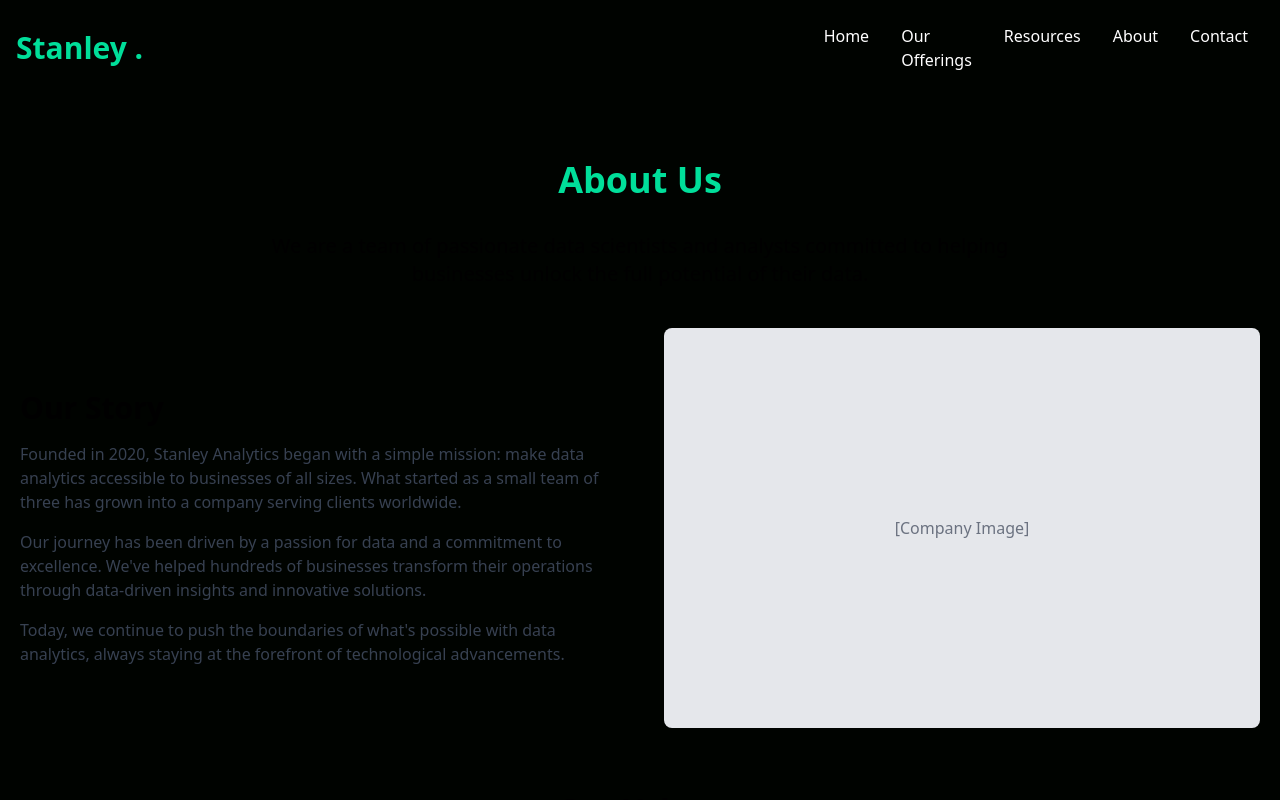
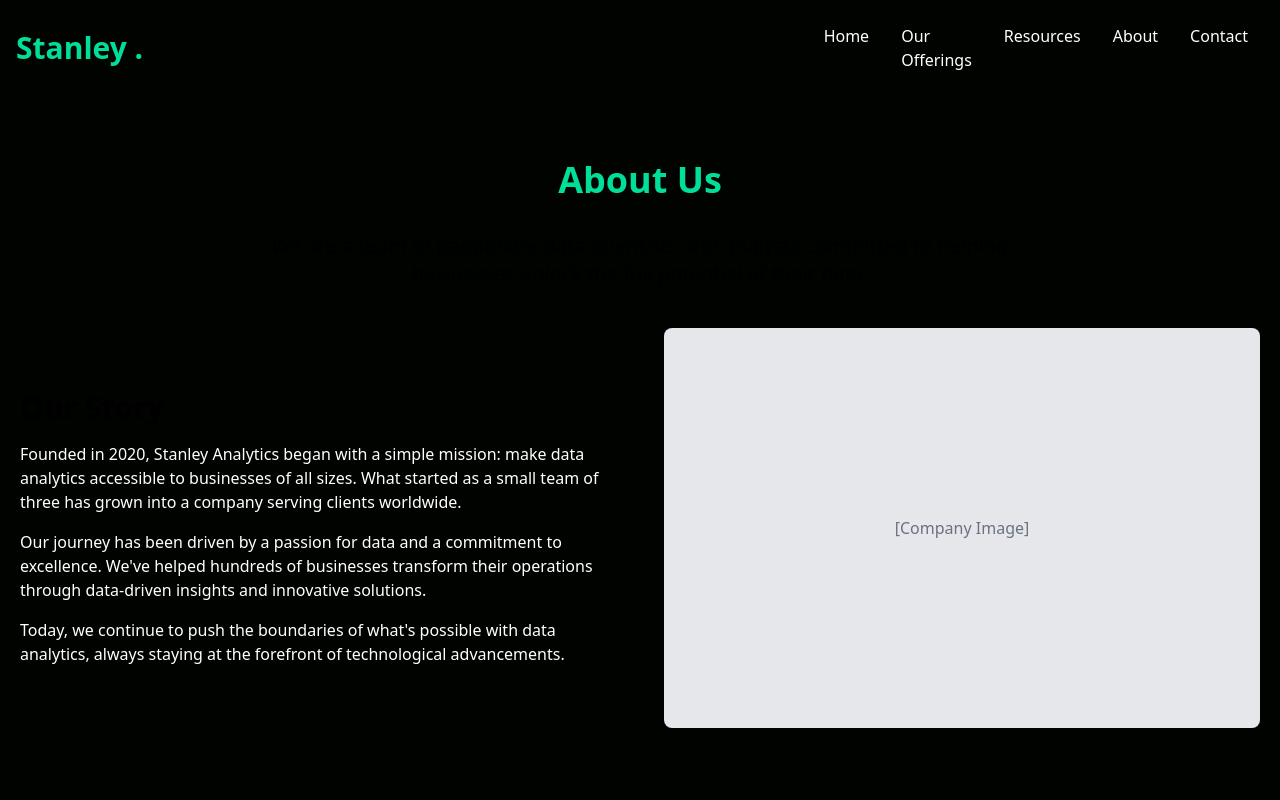
Before and after one commit to StanleyKioko/React-Tailwind-Vite-Simple-front-end, a React (Create React App) app: page /About in a window 1280 px wide. Shown: the top 800 px of the page. Built offline with nearby package versions, Linux system fonts and the light colour scheme.

Commit message:
About us updated

```diff
--- a/src/pages/About.jsx
+++ b/src/pages/About.jsx
@@ -14,15 +14,15 @@ const AboutPage = () => {
         <div className="grid md:grid-cols-2 gap-12 items-center mb-16">
           <div>
             <h2 className="text-3xl font-bold mb-4">Our Story</h2>
-            <p className="text-gray-700 mb-4">
+            <p className="text-white mb-4">
               Founded in 2020, Stanley Analytics began with a simple mission: make data analytics accessible to businesses of all sizes.
               What started as a small team of three has grown into a company serving clients worldwide.
             </p>
-            <p className="text-gray-700 mb-4">
+            <p className="text-white mb-4">
               Our journey has been driven by a passion for data and a commitment to excellence. We've helped hundreds of businesses transform
               their operations through data-driven insights and innovative solutions.
             </p>
-            <p className="text-gray-700">
+            <p className="text-white">
               Today, we continue to push the boundaries of what's possible with data analytics, always staying at the forefront of technological advancements.
             </p>
           </div>
--- a/src/pages/Offerings.jsx
+++ b/src/pages/Offerings.jsx
@@ -26,7 +26,7 @@ const Offerings = () => {
                 <li>Custom reporting solutions</li>
                 <li>24/7 expert support</li>
               </ul>
-              <button className="bg-[#00df9a] text-black font-bold py-2 px-6 rounded-md hover:bg-opacity-80 transition-all">
+              <button className="bg-[#00df9a] text-black font-bold py-2 px-6 rounded-md hover:bg-opacity-80 transition-all mx-auto self-center">
                 Learn More
               </button>
             </div>
```
